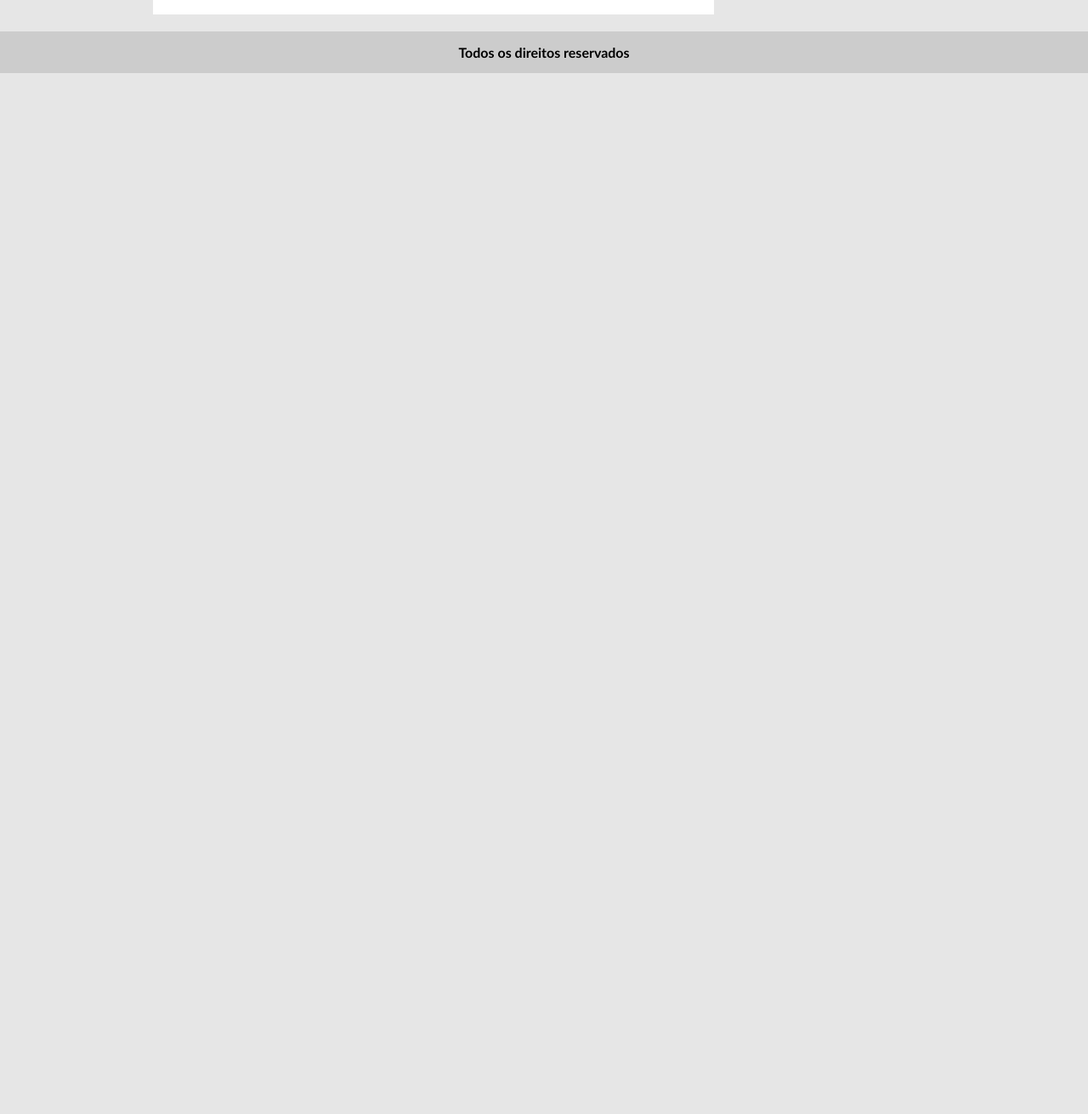
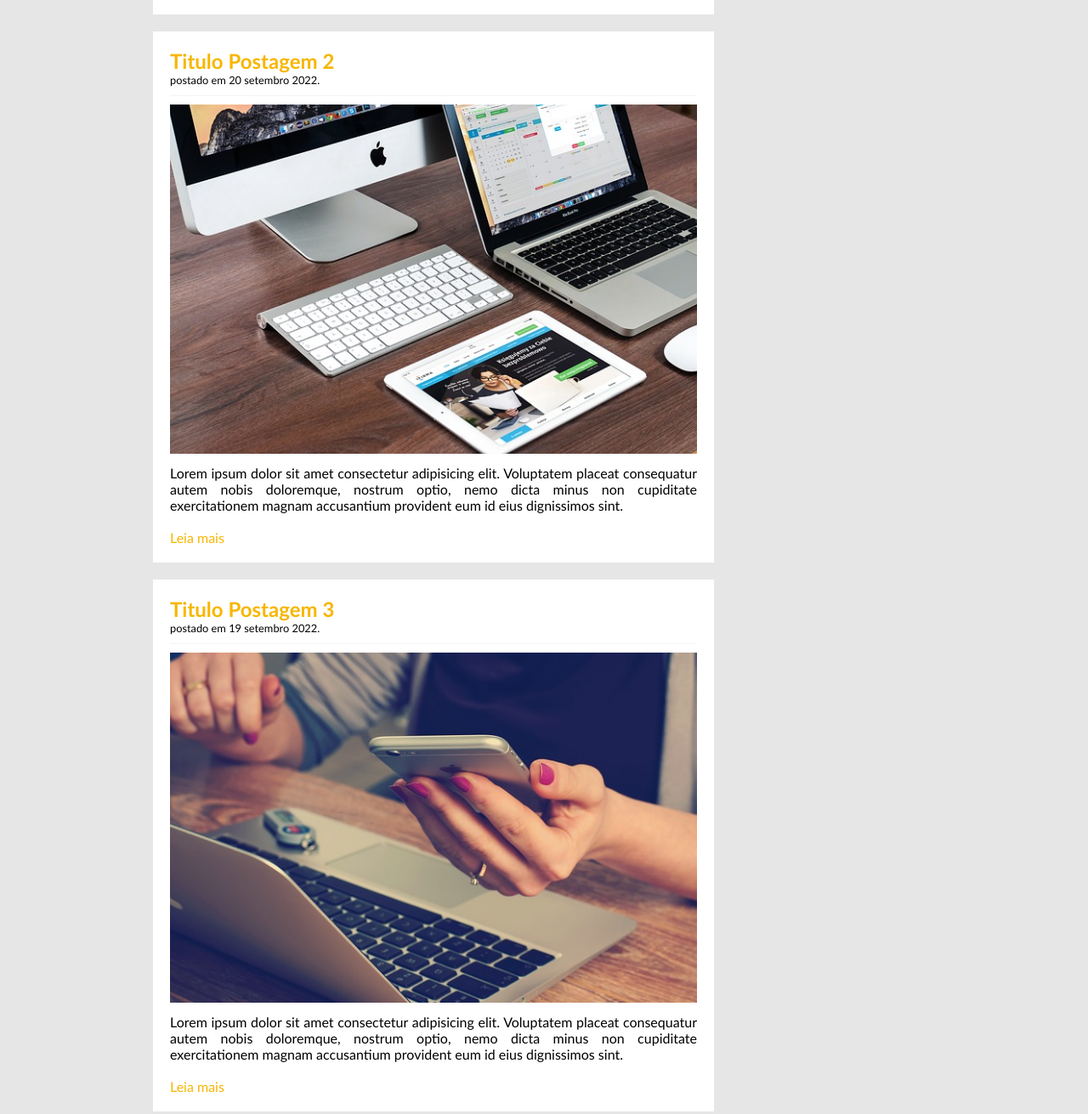
Before and after one commit to MarcoCarvalhoDev/udemy-tecblog, a plain HTML site: page index.html in a window 1280 px wide. Shown: the part 761-2072 px from the top of the page at 85% size. Before the commit the page ends 847 px from the top, so only its background shows below. Drawn offline with Linux system fonts and the light colour scheme.

Commit message:
Update index.html

```diff
--- a/index.html
+++ b/index.html
@@ -31,6 +31,22 @@
                 <h2> Titulo Postagem 1</h2>
                 <spam class="datapostagem">postado em 21 setembro 2022.</spam>
                 <img src="imagens/imagem1.jpg" width="620px" alt="">
+                <p class="textopostagem">Lorem ipsum dolor sit amet consectetur adipisicing elit. Voluptatem placeat consequatur autem nobis doloremque, nostrum optio, nemo dicta minus non cupiditate exercitationem magnam accusantium provident eum id eius dignissimos sint.</p> <br>
+                <a href="" class="leiamais">Leia mais</a>
+            </article>
+
+            <article class="postagem">
+                <h2> Titulo Postagem 2</h2>
+                <spam class="datapostagem">postado em 20 setembro 2022.</spam>
+                <img src="imagens/imagem2.jpg" width="620px" alt="">
+                <p class="textopostagem">Lorem ipsum dolor sit amet consectetur adipisicing elit. Voluptatem placeat consequatur autem nobis doloremque, nostrum optio, nemo dicta minus non cupiditate exercitationem magnam accusantium provident eum id eius dignissimos sint.</p> <br>
+                <a href="" class="leiamais">Leia mais</a>
+            </article>
+
+            <article class="postagem">
+                <h2> Titulo Postagem 3</h2>
+                <spam class="datapostagem">postado em 19 setembro 2022.</spam>
+                <img src="imagens/imagem4.jpg" width="620px" alt="">
                 <p class="textopostagem">Lorem ipsum dolor sit amet consectetur adipisicing elit. Voluptatem placeat consequatur autem nobis doloremque, nostrum optio, nemo dicta minus non cupiditate exercitationem magnam accusantium provident eum id eius dignissimos sint.</p> <br>
                 <a href="" class="leiamais">Leia mais</a>
             </article>
```
